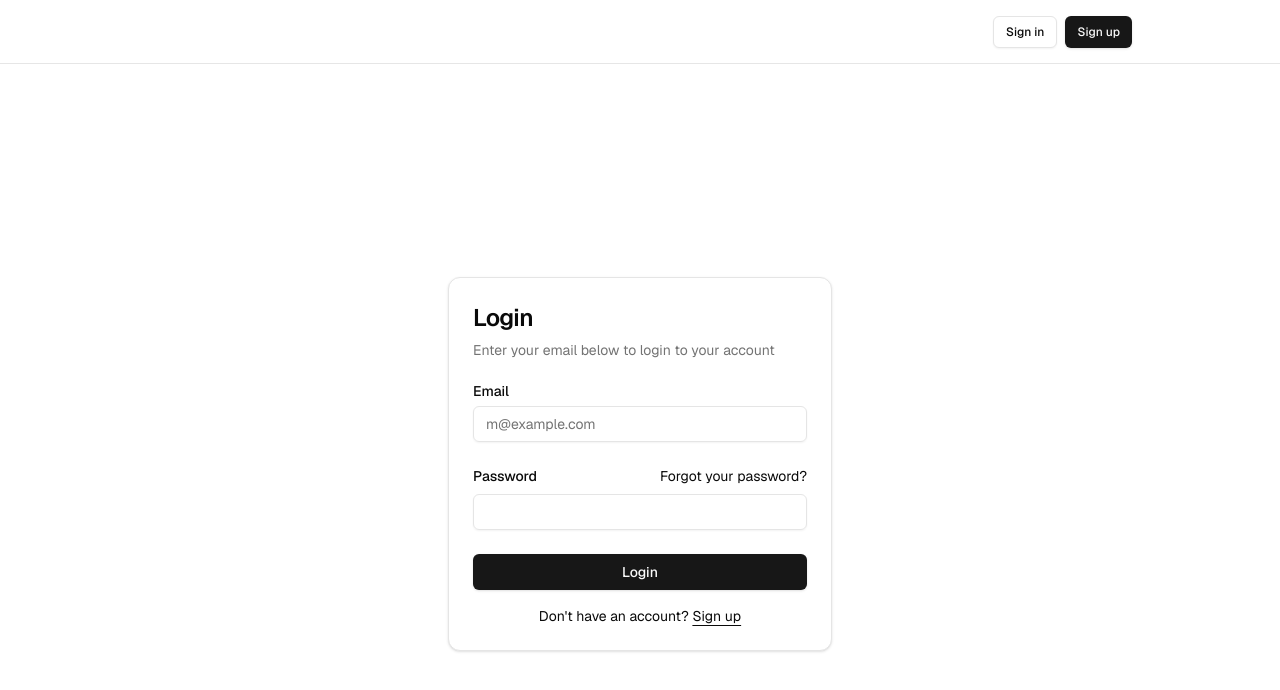
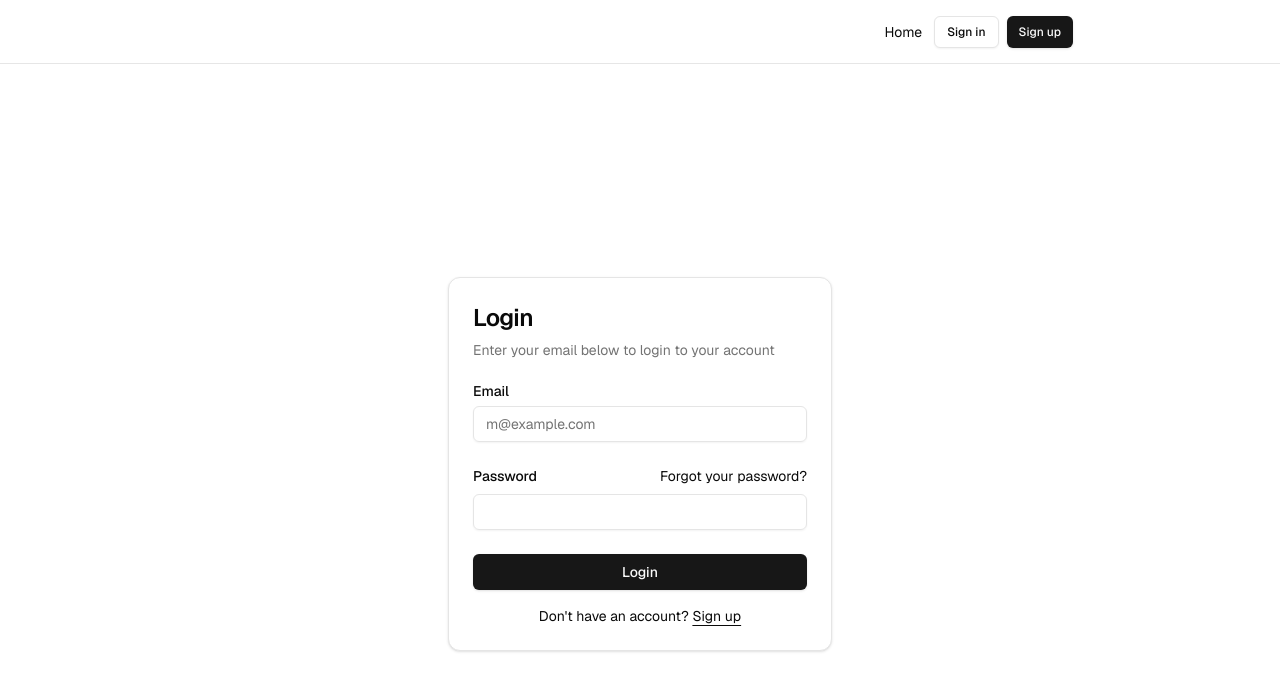
Before and after one commit to teejakkaphan/contour-mini-lms, a Next.js app: page /auth/login in a window 1280 px wide. Shown: the top 690 px of the page. Built offline with nearby package versions, Linux system fonts and the light colour scheme; no server answers.

Commit message:
align layout of nav and page

```diff
--- a/app/dashboard/layout.tsx
+++ b/app/dashboard/layout.tsx
@@ -4,9 +4,9 @@ export default function ProtectedLayout({
   children: React.ReactNode;
 }) {
   return (
-    <main className="min-h-screen flex flex-col items-center">
-      <div className="flex-1 w-full flex flex-col gap-20 items-center">
-        <div className="flex-1 flex flex-col gap-20 max-w-5xl p-5">
+    <main className="min-h-screen w-full items-center">
+      <div className="flex-1 w-full grid grid-cols-7 items-center py-8">
+        <div className="col-span-full lg:col-start-2 lg:col-span-5 px-6">
           {children}
         </div>
       </div>
--- a/app/dashboard/page.tsx
+++ b/app/dashboard/page.tsx
@@ -1,7 +1,6 @@
 import { redirect } from "next/navigation";
 
 import { createClient } from "@/lib/supabase/server";
-import { InfoIcon } from "lucide-react";
 import { Suspense } from "react";
 
 async function UserDetails() {
@@ -18,13 +17,6 @@ async function UserDetails() {
 export default function DashboardPage() {
   return (
     <div className="flex-1 w-full flex flex-col gap-12">
-      <div className="w-full">
-        <div className="bg-accent text-sm p-3 px-5 rounded-md text-foreground flex gap-3 items-center">
-          <InfoIcon size="16" strokeWidth={2} />
-          This is a protected page that you can only see as an authenticated
-          user
-        </div>
-      </div>
       <div className="flex flex-col gap-2 items-start">
         <h2 className="font-bold text-2xl mb-4">Your user details</h2>
         <pre className="text-xs font-mono p-3 rounded border max-h-32 overflow-auto">
--- a/app/layout.tsx
+++ b/app/layout.tsx
@@ -6,6 +6,7 @@ import { hasEnvVars } from "@/lib/utils";
 import { EnvVarWarning } from "@/components/env-var-warning";
 import { Suspense } from "react";
 import { AuthButton } from "@/components/auth-button";
+import Link from "next/link";
 
 const defaultUrl = process.env.VERCEL_URL
   ? `https://${process.env.VERCEL_URL}`
@@ -37,8 +38,9 @@ export default function RootLayout({
           enableSystem
           disableTransitionOnChange
         >
-          <nav className="w-full flex justify-center border-b border-b-foreground/10 h-16">
-            <div className="w-full max-w-5xl flex justify-end items-center p-3 px-5 text-sm">
+          <nav className="w-full grid grid-cols-7 border-b border-b-foreground/10 h-16">
+            <div className="w-full flex justify-end items-center gap-3 col-span-full lg:col-start-2 lg:col-span-5 p-3 px-6 text-sm">
+              <Link href="/">Home</Link>
               {!hasEnvVars ? (
                 <EnvVarWarning />
               ) : (
```
